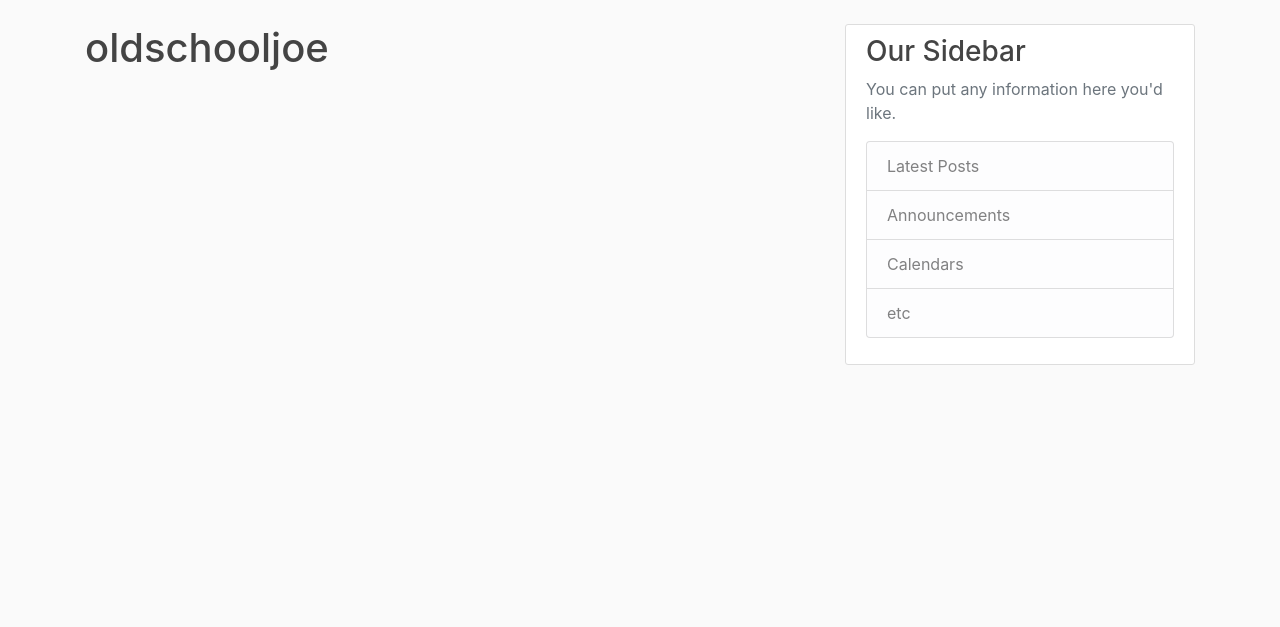
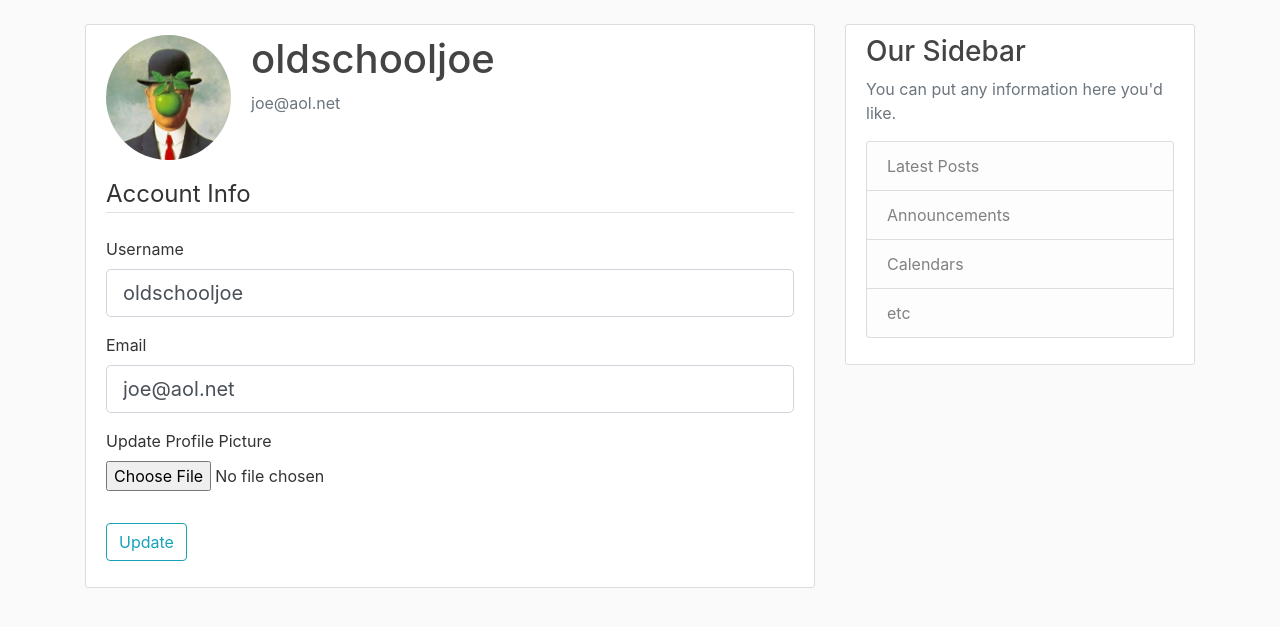
Before and after one commit to mahajanhrishikesh/Flask-Blog, a Flask app: page /account in a window 1280 px wide. Shown: the part 56-683 px from the top of the page. Run offline with Flask 2, Linux system fonts and the light colour scheme; a user stored in the database is signed in; some libraries are stand-ins or nearby versions.

Commit message:
User Account Page functional

```diff
--- a/flaskblog/forms.py
+++ b/flaskblog/forms.py
@@ -1,4 +1,6 @@
 from flask_wtf import FlaskForm
+from flask_wtf.file import FileField, FileAllowed
+from flask_login import current_user
 from wtforms import StringField, PasswordField, SubmitField, BooleanField
 from wtforms.validators import DataRequired, Length, Email, EqualTo, ValidationError
 from flaskblog.models import User
@@ -25,3 +27,20 @@ class LoginForm(FlaskForm):
 	password = PasswordField('Password', validators=[DataRequired()])
 	remember = BooleanField('Remember Me')
 	submit = SubmitField('Login')
+
+class UpdateAccountForm(FlaskForm):
+	username = StringField('Username', validators=[DataRequired(), Length(min=2, max=20)])
+	email = StringField('Email', validators=[DataRequired(), Email()])
+	submit = SubmitField('Update')
+	picture = FileField('Update Profile Picture', validators=[FileAllowed(['jpg','png'])])
+	def validate_username(self, username):
+		if username.data != current_user.username:
+			user = User.query.filter_by(username=username.data).first()
+			if user:
+				raise ValidationError('That username is taken, please choose another.')
+
+	def validate_email(self, email):
+		if email.data != current_user.email:
+			user = User.query.filter_by(email=email.data).first()
+			if user:
+				raise ValidationError('That email has already been assigned an account.')
--- a/flaskblog/routes.py
+++ b/flaskblog/routes.py
@@ -1,6 +1,9 @@
+import os
+import secrets
+from PIL import Image
 from flask import render_template, url_for, redirect, flash, request
 from flaskblog import app, db, bcrypt
-from flaskblog.forms import RegistrationForm, LoginForm
+from flaskblog.forms import RegistrationForm, LoginForm, UpdateAccountForm
 from flaskblog.models import User, Post
 from flask_login import login_user, current_user, logout_user, login_required
 
@@ -63,7 +66,33 @@ def logout():
 	logout_user()
 	return redirect(url_for('home'))
 
-@app.route("/account")
+def save_picture(form_picture):
+	random_hex = secrets.token_hex(8)
+	_, f_ext = os.path.splitext(form_picture.filename)
+	picture_fn = random_hex+f_ext
+	picture_path = os.path.join(app.root_path, 'static/profile_pics', picture_fn)
+	output_size = (125,125)
+	i = Image.open(form_picture)
+	i = i.convert('RGB')
+	i.thumbnail(output_size)
+	i.save(picture_path)
+	return picture_fn
+
+@app.route("/account", methods=['GET', 'POST'])
 @login_required
 def account():
-	return render_template('account.html', title='Account')
+	form = UpdateAccountForm()
+	if form.validate_on_submit():
+		if form.picture.data:
+			picture_file = save_picture(form.picture.data)
+			current_user.image_file = picture_file
+		current_user.username = form.username.data
+		current_user.email = form.email.data
+		db.session.commit()
+		flash('Your account has been updated!', 'success')
+		return redirect(url_for('account'))
+	elif request.method == 'GET':
+		form.username.data = current_user.username
+		form.email.data = current_user.email
+	image_file = url_for('static', filename="profile_pics/"+current_user.image_file)
+	return render_template('account.html', title='Account', image_file=image_file, form=form)
--- a/flaskblog/templates/account.html
+++ b/flaskblog/templates/account.html
@@ -1,4 +1,58 @@
 {% extends "layout.html" %}
 {% block content %}
-	<h1>{{ current_user.username }}</h1>
+	<div class="content-section">
+	  <div class="media">
+	    <img class="rounded-circle account-img" src="{{ image_file }}">
+	    <div class="media-body">
+	      <h2 class="account-heading">{{current_user.username}}</h2>
+	      <p class="text-secondary">{{current_user.email}}</p>
+	    </div>
+	  </div>
+	  <!-- FORM HERE -->
+		<form method='POST' action='' enctype="multipart/form-data">
+			{{ form.hidden_tag() }}
+			<fieldset class="form-group">
+				<legend class="border-bottom mb-4">Account Info</legend>
+				<div class="form-group">
+					{{ form.username.label(class='form-control-label') }}
+					{% if form.username.errors %}
+					{{ form.username(class='form-control form-control-lg is-invalid') }}
+					<div class="invalid-feedback">
+						{% for error in form.username.errors %}
+							<span>{{ error }}</span>
+						{% endfor %}
+					</div>
+					{% else %}
+						{{ form.username(class='form-control form-control-lg') }}
+					{% endif %}
+
+				</div>
+				<div class="form-group">
+					{{ form.email.label(class='form-control-label') }}
+					{% if form.email.errors %}
+					{{ form.email(class='form-control form-control-lg is-invalid') }}
+					<div class="invalid-feedback">
+						{% for error in form.email.errors %}
+							<span>{{ error }}</span>
+						{% endfor %}
+					</div>
+					{% else %}
+						{{ form.email(class='form-control form-control-lg') }}
+					{% endif %}
+				</div>
+				<div class="form-group">
+					{{ form.picture.label() }}
+					{{ form.picture(class="form-control-file") }}
+					{% if form.picture.errors %}
+						{% for error in form.picture.errors %}
+							<span class="text-danger">{{error}}</span><br>
+						{% endfor %}
+					{%  endif %}
+				</div>
+			</fieldset>
+			<div class="form-group">
+				{{ form.submit(class="btn btn-outline-info") }}
+			</div>
+		</form>
+	</div>
 {% endblock content %}
```
Also changed, not shown: flaskblog/site.db, flaskblog/static/profile_pics/0a5d5e850bedeb7b.jpg (added), flaskblog/static/profile_pics/363e75fe574360ee.jpg (added), flaskblog/static/profile_pics/4145a7a22b3cc43d.jpg (added), flaskblog/static/profile_pics/50be62daf89dabcf.jpg (added), flaskblog/static/profile_pics/58ab4faaf6bdcd39.jpg (added), flaskblog/static/profile_pics/5d642735b72f14df.jpg (added), flaskblog/static/profile_pics/6daeb3a01892b4bf.jpg (added), flaskblog/static/profile_pics/a5e05bcbc9fed96e.jpg (added), flaskblog/static/profile_pics/default.jpg (added), flaskblog/static/profile_pics/f686fa7406868938.jpg (added).
